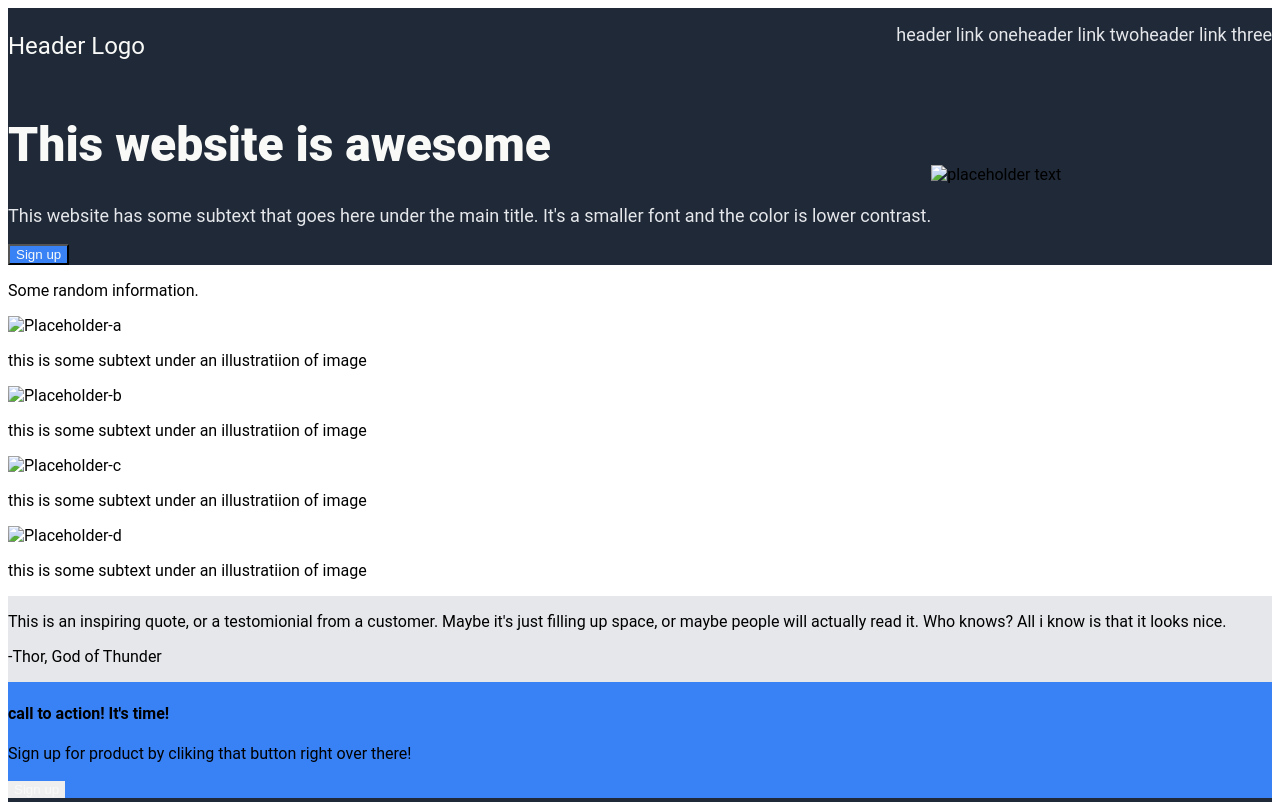
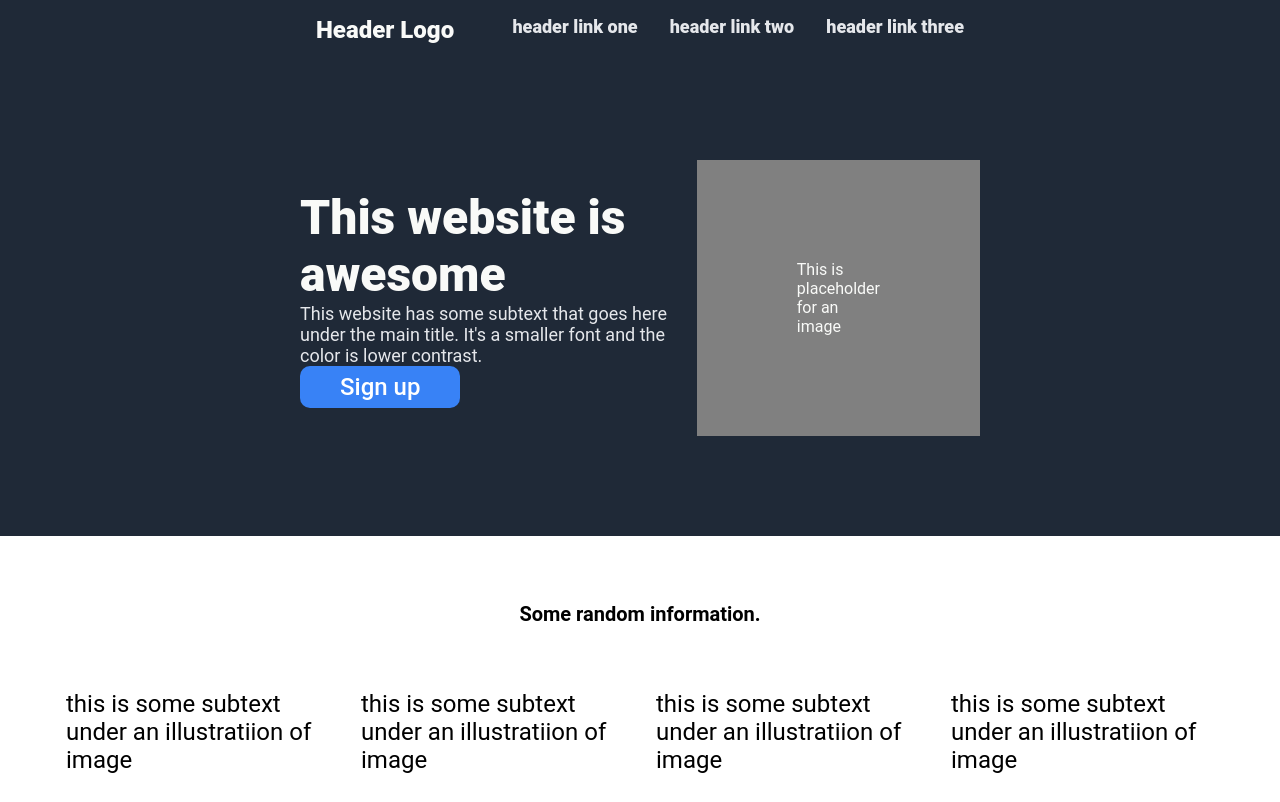
Before and after one commit to Almond-Pie/Odin-Landing-Page, a plain HTML site: page index.html in a window 1280 px wide. Shown: the top 802 px of the page. Drawn offline with Linux system fonts and the light colour scheme.

Commit message:
Adjusted: class selector naming Added:more class selectors Added: more div boxes Added: more css styling

```diff
--- a/index.html
+++ b/index.html
@@ -27,55 +27,52 @@
             <div sub-header-font>
                 <h1>This website is awesome</h1>
                 <p class="sub-header-sub">This website has some subtext that goes here under the main title. It's a smaller font and the color is lower contrast.</p>
-                <button class="sign-up-a">Sign up</button>
+                <button  id="top" class="button">Sign up</button>
             </div>
 
             <div class="sub-header-image">
-                <img src="" alt="placeholder text"></div>
+                <div class="placeholder-text">This is placeholder for an image</div>
             </div>
         </div>
 
         <div class="randon-informaton">
-            <p>Some random information.</p>
+            <p class="randon-informaton-text">Some random information.</p>
 
-            <div class="image+subtext">
+            <div class="image-subtext">
 
-                <div class="box-a">
-                        <img src="" alt="Placeholder-a">
-                        <p>this is some subtext under an illustratiion of image</p>
+                <div id="a">
+                        <p id="1">this is some subtext under an illustratiion of image</p>
                 </div>
-
-                <div class="box-b">
-                        <img src="" alt="Placeholder-b">
-                        <p>this is some subtext under an illustratiion of image</p>
+                <div id="b">
+                        <p id="2">this is some subtext under an illustratiion of image</p>
                 </div>
-
-                <div class="box-c">
-                        <img src="" alt="Placeholder-c">
-                        <p>this is some subtext under an illustratiion of image</p>
+                <div id="c">
+                        <p id="3">this is some subtext under an illustratiion of image</p>
                 </div>
-
-                <div class="box-d">
-                        <img src="" alt="Placeholder-d">
-                        <p>this is some subtext under an illustratiion of image</p>
+                <div id="d">
+                        <p id="4">this is some subtext under an illustratiion of image</p>
                 </div>
             </div>
 
         </div>
 
         <div class="quote-box">
-            <p>This is an inspiring quote, or a testomionial from a customer. Maybe it's just filling up space, or maybe people will actually read it. Who knows? All i know is that it looks nice.</p>
-            <p>-Thor, God of Thunder</p>
+            <p class="quote-text">This is an inspiring quote, or a testomionial from a customer. Maybe it's just filling up space, or maybe people will actually read it. Who knows? All i know is that it looks nice.</p>
+            <p class="quote-author">-Thor, God of Thunder</p>
         </div>
 
         <div class="call-to-action">
-            <h4>call to action! It's time!</h4>
-            <p>Sign up for product by cliking that button right over there!</p>
-            <button class="sign-up-b">Sign up</button>
+            <div class="left">
+                <h4>call to action! It's time!</h4>
+                <p id="sign-up-text">Sign up for product by cliking that button right over there!</p>
+            </div>
+            <div class="right">
+                <button id="bottom" class="sign-up-b">Sign up</button>
+            </div>
         </div>
 
         <div class="footer">
-            <p> Copyright @ The Alm0nd Project 2025</p>
+            <p  class="footer-text"> Copyright @ The Alm0nd Project 2025</p>
         </div>
 
 
--- a/styles.css
+++ b/styles.css
@@ -1,20 +1,38 @@
+* {
+    margin: 0;
+    padding: 0;
+    box-sizing: border-box;
+    font-family: Roboto, Oxygen, Ubuntu, Cantarell, 'Open Sans', 'Helvetica Neue', sans-serif;
+}
+
 body{
     display: flex;
     flex-direction: column;
-    font-family: "Roboto";
-    flex-grow: 1;
-
+    flex: 1;
+    margin: 0px;
 }
 
 a{
+    display: flex;
+    justify-content: center;
+    align-items: center;
     text-decoration: none;
     font-size: 18px;
     color: #E5E7EB;
+    margin: 16px;
 }
 
 ul{
     list-style-type: none;
     display: flex;
+    justify-content: center;
+    align-items: center;
+
+}
+li{
+    display: flex;
+    justify-content: center;
+    align-items: center;
 }
 
 h1{
@@ -23,51 +41,212 @@ h1{
     font-weight: 900;
 }
 
+h4{
+    display: flex;
+    font-size: 48px;
+    color:#F9FAF8;
+    font-weight: 900;
+}
+
+img{
+    height: 200px;
+    width: 200px;
+    display: flex;
+    justify-content: center;
+    align-items: center;
+}
+
+p{
+    display: flex;
+    justify-content: center;
+    align-items: center;
+    margin: 16px;
+    font-size: 24px;
+}
+
+button {
+    background-color: #3882F6;
+    padding: 7px 40px 7px 40px;
+    color: #ffffff;
+    border-radius: 10px;
+    font-size: 24px;
+    font-weight: 500;
+    border: 0;
+}
+
 .header,.footer,.sub-header{
     background-color: #1F2937;
 }
 
 .header{
     display: flex;
+    flex-direction: row;
+    align-items: start;
     justify-content: space-between;
+    padding-left:300px;
+    padding-right:300px;
+    flex: 1 1 auto;
+}
 
-}
-.logo{
+.header-links{
+    display: flex;
+    font-weight: 900;
+    justify-content:center ;
+    align-items: center;
     color:#F9FAF8;
     font-size: 24px;
+}
 
+.placeholder-text{
+    background-color: grey;
+    display: flex;
+    padding: 100px;
+    color: #F9FAF8;
 }
+
+.footer-text{
+    display: flex;
+    justify-content: center;
+    align-items: center;
+    color: #F9FAF8;
+}
+
+.logo{
+    display: flex;
+    font-weight: 900;
+    justify-content:center ;
+    align-items: center;
+    color:#F9FAF8;
+    font-size: 24px;
+}
+
 .sub-header{
     display: flex;
-    justify-content: space-between;
+    flex-direction: row;
+    justify-content:space-between;
+    align-items: center;
+    padding-left: 300px;
+    padding-right: 300px;
+    padding-top: 100px;
+    padding-bottom:100px;
+}
 
+.sub-header-font{
+    width: 400px;
+   display: block;
+   flex: 0 0 50px;
 }
 
 .sub-header-sub{
     font-size: 18px;
     color: #E5E7EB;
+    margin: 0;
+    flex: 0 0 50px;
 }
+
 .sub-header-image{
     display: flex;
+}
+
+.randon-informaton{
+    padding: 50px;
+    display: flex;
+    flex-direction: column;
+    gap: 32px;
+}
+
+.image-subtext{
+    display: flex;
+    justify-content: center;
     align-items: center;
-    flex-grow: 1;
+    flex-direction: row;
+}
+
+.box-a .box-b .box-c .box-d{
+    display: flex;
+    justify-content: center;
+    align-items: center;
+}
+
+#a , #b, #c, #d{
+    display: flex;
+    flex-direction: row;
+    justify-content: center;
+    align-items: center;
+}
+
+.randon-informaton-text{
+    display: flex;
+    justify-content: center;
+    align-items: center;
+    font-size: 20px;
+    font-weight: 700;
 }
 
 .quote-box{
+    display: flex;
+    flex-direction: column;
+    justify-content: center;
+    align-items: center;
+    flex-grow: 0 0 auto;
     background-color: #E5E7EB;
+    padding-left: 500px;
+    padding-right: 500px;
+}
+
+.quote-text{
+    font-size: 36px;
+    font-style: italic;
+    color: #1F2937;
+}
+.quote-text .quote-author{
+    display: flex;
+    flex-direction: row;
+    justify-content:flex-end;
+    align-items: flex-end;
 }
 
 .sign-up-a{
-    color: #F9FAF8;
+    color: #ffffff;
     background-color: #3882F6 ;
 }
 
 .sign-up-b{
-    color: #F9FAF8;
-    padding: #3882F6 ;
-    border: #F9FAF8;
+    background-color: #3882F6 ;
+    outline-color: white;
+    color: #ffffff;
+    border: 5px;
+    border-style: solid;
+    border-color: #ffffff
+
 }
 
+
 .call-to-action{
+
+    display: flex;
+    flex-direction: row;
+    margin-left: 300px;
+    margin-right: 300px;
+    margin-top: 150px;
+    margin-bottom: 150px;
     background-color: #3882F6 ;
+    padding: 50px;
 }
+
+.left{
+    display: flex;
+    flex-direction:column ;
+}
+
+.right{
+    display: flex;
+    flex-direction: row;
+    justify-content: center;
+    align-items: center;
+}
+
+#sign-up-text{
+    color: #F9FAF8;
+    font-size: 30px;
+}
```
